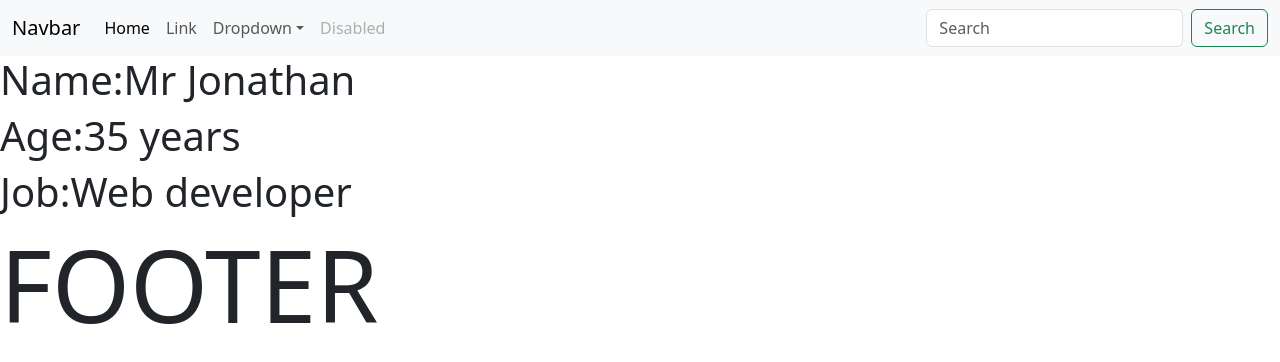
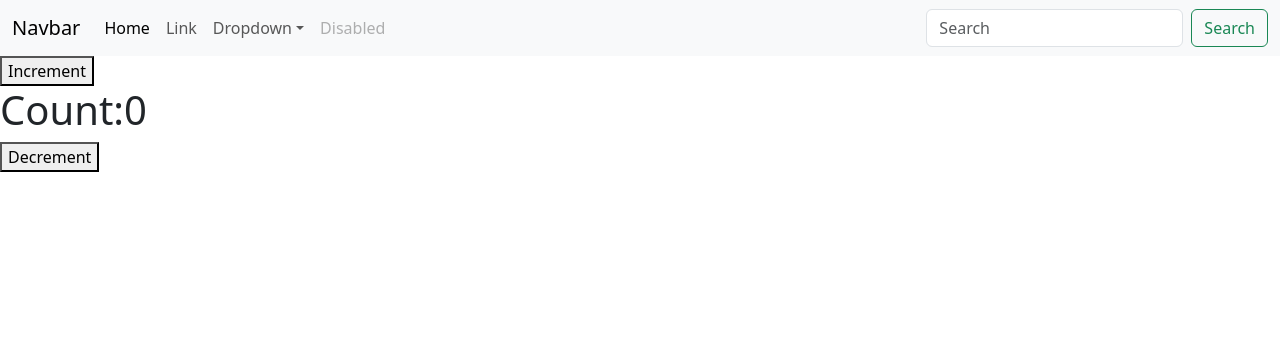
Before and after one commit to PEACE-DFG/ReactOICHub, a React (Vite) app: page / in a window 1280 px wide. Shown: the top 362 px of the page. Built offline with nearby package versions, Linux system fonts and the light colour scheme.

Commit message:
reeact hookes

```diff
--- a/src/App.jsx
+++ b/src/App.jsx
@@ -1,13 +1,15 @@
 
 import React from 'react'
 import Home from './Pages/Home'
-import Foot from './Pages/Foot'
+import Count from './Pages/Count'
+// import Foot from './Pages/Foot'
 
 function App() {
   return (
     <div>
       <Home/>
-      <Foot/>
+      <Count/>
+      {/* <Foot/> */}
     </div>
   )
 }
--- /dev/null
+++ b/src/Component/Counter.jsx
@@ -0,0 +1,32 @@
+import React from 'react'
+import { useState } from 'react'
+
+function Counter() {
+    //DECLARE A STATE VARIABLE 'count' with an initial value of 0
+    const [count,setCount]=useState(0);
+    //count is the current state and setCount is a function used to update the current state
+    const increment=()=>{
+        setCount(count+1)
+    }
+    const decrement=()=>{
+        // setCount(count-1)
+        //to stop it from giving negative value
+        if(count>=1){
+        setCount(count-1)
+        }
+        else{
+            setCount(0);
+        }
+    }
+  return (
+    <div>
+        <div>
+            <button onClick={increment}>Increment</button>
+            <h1>Count:{count}</h1>
+            <button onClick={decrement}>Decrement</button>
+        </div>
+    </div>
+  )
+}
+
+export default Counter
--- a/src/Component/Index.jsx
+++ b/src/Component/Index.jsx
@@ -51,7 +51,7 @@ function Index(detail) {
     <span class="visually-hidden">Next</span>
   </button>
 </div> */}
-        <h1>
+        {/* <h1>
           Name:{detail.name}
         </h1>
         <h1>
@@ -59,7 +59,9 @@ function Index(detail) {
         </h1>
         <h1>
           Job:{detail.job}
-        </h1>
+        </h1> */}
+
+
     </div>
   )
 }
--- /dev/null
+++ b/src/Pages/Count.jsx
@@ -0,0 +1,12 @@
+import React from 'react'
+import Counter from '../Component/Counter'
+
+function Count() {
+  return (
+    <div>
+        <Counter/>
+    </div>
+  )
+}
+
+export default Count
```
